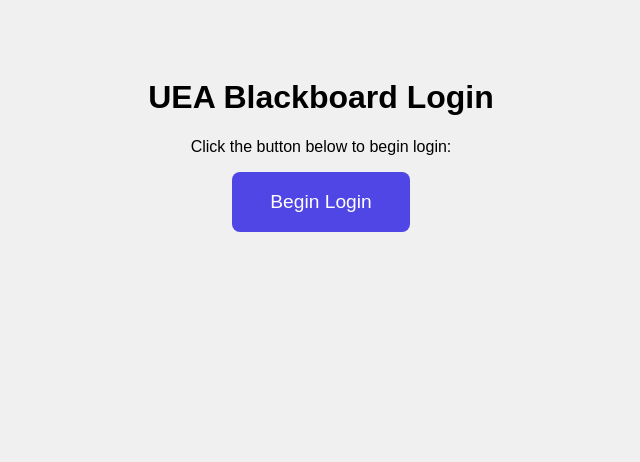
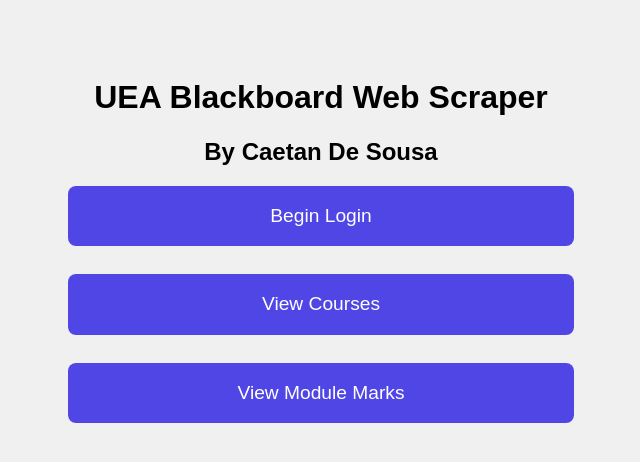
Before and after one commit to Caetands1/course-tracker, a FastAPI app: page / in a window 1280 px wide. Shown: the top 462 px of the page, without its empty margins (319-959 px from the left). Run offline with FastAPI, Linux system fonts and the light colour scheme.

Commit message:
Feat/Chore: Cleaned up home page, added functionality to buttons

```diff
--- a/templates/index.html
+++ b/templates/index.html
@@ -4,7 +4,16 @@
         <title>UEA Blackboard Auth</title>
         <style>
             body { font-family: sans-serif; text-align: center; padding-top: 50px; background: #f0f0f0; }
+            .btndiv {
+                display: flex;
+                flex-direction: column;
+                row-gap: 20px;
+            }
             button {
+
+                margin: 0 auto;
+                margin-bottom: 1vh;
+                width: 40%;
                 padding: 1em 2em;
                 font-size: 1.2em;
                 border: none;
@@ -12,7 +21,6 @@
                 background: #4f46e5;
                 color: white;
                 cursor: pointer;
-                transition: background 0.3s;
             }
             button:hover {
                 background: #4338ca;
@@ -20,11 +28,22 @@
         </style>
     </head>
     <body>
-        <h1>UEA Blackboard Login</h1>
-        <p>Click the button below to begin login:</p>
-        <button onclick="startLogin()">Begin Login</button>
+        <h1>UEA Blackboard Web Scraper</h1>
+        <h2>By Caetan De Sousa</h2>
+        <div class="btndiv">
+            <!-- Allows the user to login to blackboard providing auth-->
+            <button id="loginbtn" onclick="startLogin()">Begin Login</button>
+
+            <!-- Redirects user to the courses page -->
+            <button id="viewcourses" onclick="viewCourses()">View Courses</button>
+
+            <!-- Allows the user to view their marks via evision * OR MANUALLY INPUT? TODO-->
+            <button id="modulemarks">View Module Marks</button> <!-- TODO Functionality (logic + nav) needs to be added here-->
+        </div>
 
         <script>
+            const loggedin = false;
+
             function startLogin() {
                 const authWindow = window.open('/auth', '_blank', 'width=1000,height=900');
                 const interval = setInterval(() => {
@@ -32,8 +51,19 @@
                         clearInterval(interval);
                         alert("Login window closed. You can now scrape!");
                     }
+
+                    loggedin = true
                 }, 1000);
             }
+
+            function viewCourses() {
+                window.location.href = "courses";
+            }
+            const loginBtn = document.getElementById("loginbtn");
+            if (loggedin) {
+                loginBtn.style.display = 'none';
+            }
+
         </script>
     </body>
     </html>
```
